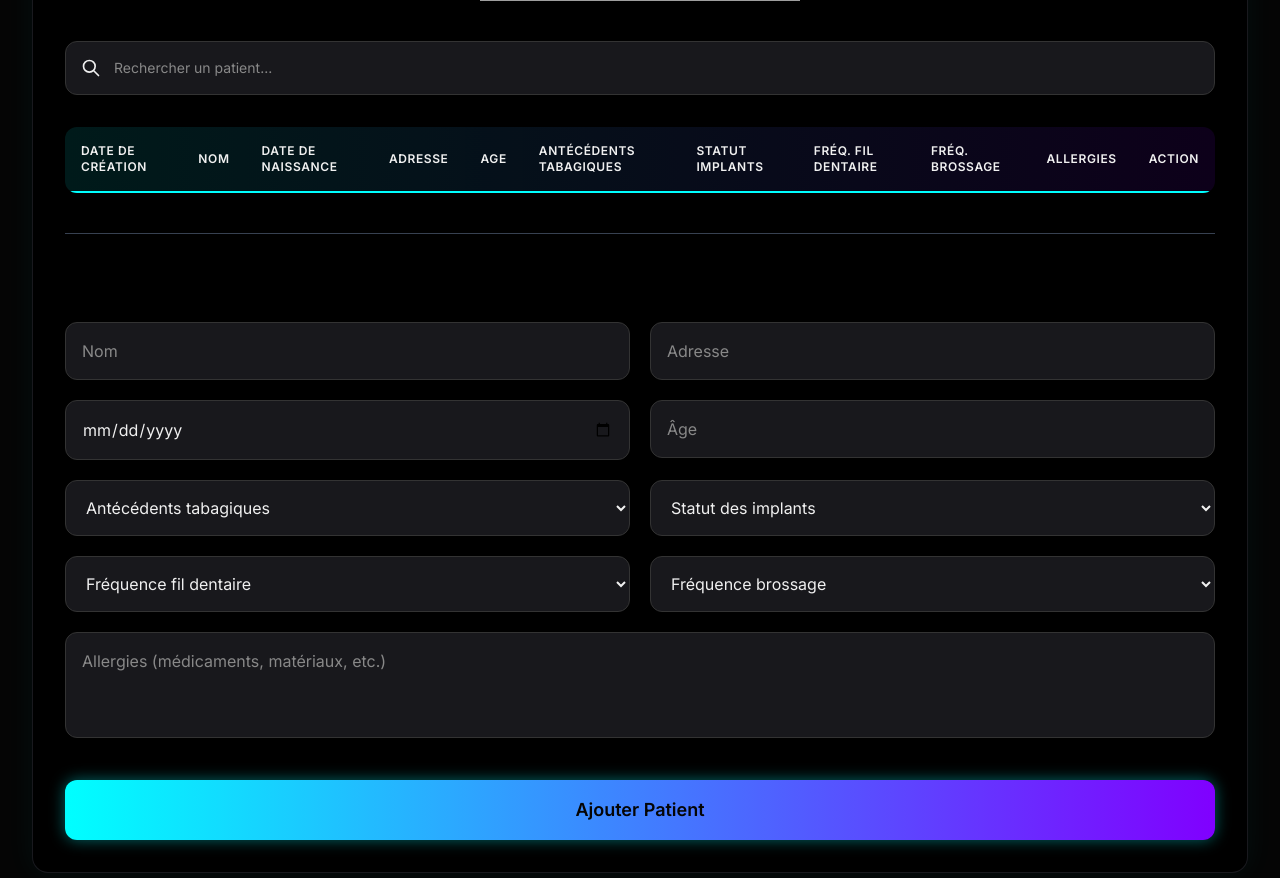
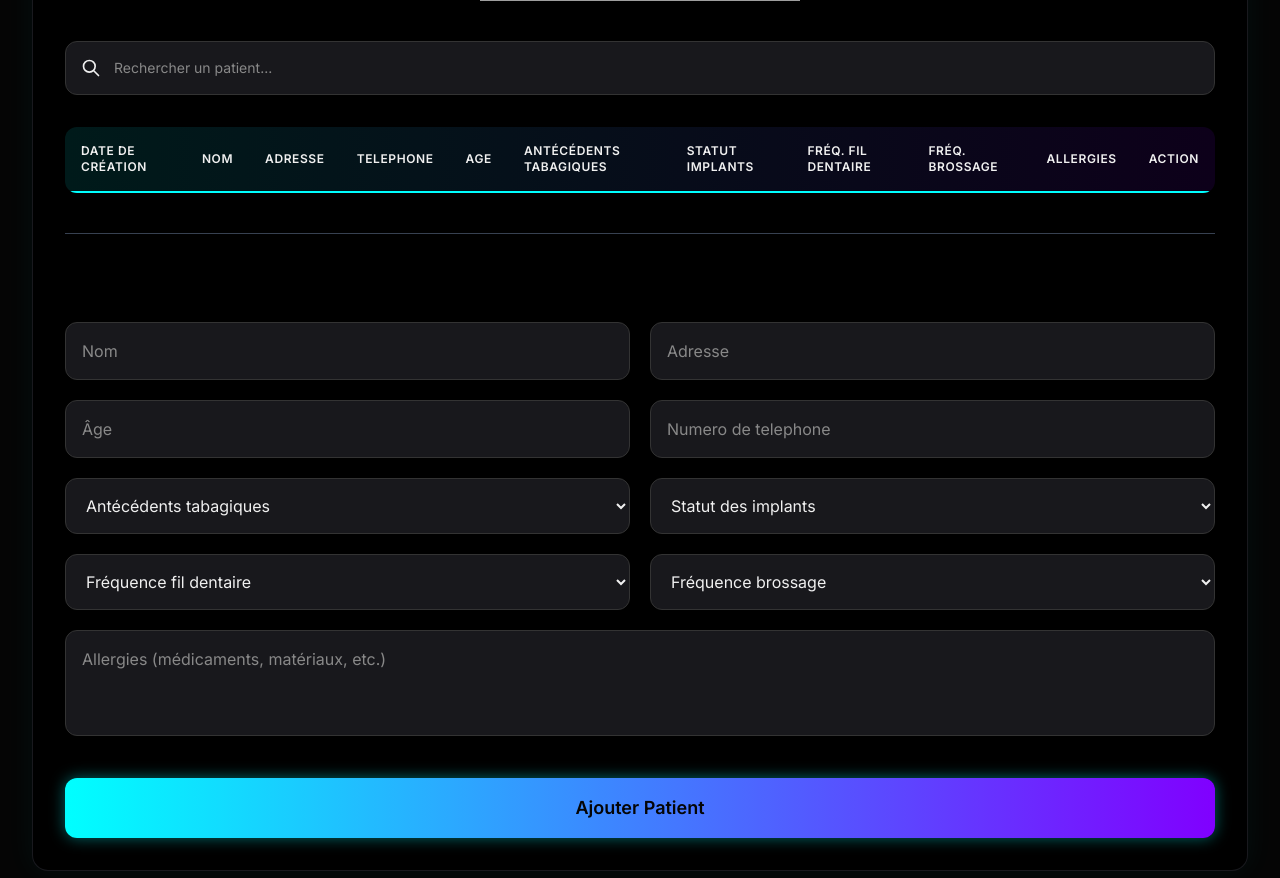
Before and after one commit to allarassemjonathan/marate_ai_dental, a Flask app: page / in a window 1280 px wide. Shown: the part 304-1182 px from the top of the page. Run offline with Flask 3, Linux system fonts and the light colour scheme; data that the repository does not hold is empty; some libraries are stand-ins or nearby versions; grey boxes are pictures that could not be loaded.

Commit message:
START SACKO

```diff
--- a/app.py
+++ b/app.py
@@ -284,13 +284,23 @@ class InvoicePDF(FPDF):
     def header(self):
         try:
             logo_url = "https://allarassemjonathan.github.io/marate_white.png"
-            response = requests.get(logo_url, timeout=10)
+            logo_cabinet = "https://allarassemjonathan.github.io/logo_renaissance.jpeg"
+            # response = requests.get(logo_url, timeout=10)
+            # if response.status_code == 200:
+            #     with tempfile.NamedTemporaryFile(delete=False, suffix='.png') as tmp_file:
+            #         tmp_file.write(response.content)
+            #         tmp_path = tmp_file.name
+            #     self.image(tmp_path, x=10, y=8, w=55)
+            #     os.remove(tmp_path)
+
+            response = requests.get(logo_cabinet, timeout=10)
             if response.status_code == 200:
-                with tempfile.NamedTemporaryFile(delete=False, suffix='.png') as tmp_file:
+                with tempfile.NamedTemporaryFile(delete=False, suffix='.jpeg') as tmp_file:
                     tmp_file.write(response.content)
                     tmp_path = tmp_file.name
-                self.image(tmp_path, x=10, y=8, w=25)
+                self.image(tmp_path, x=10, y=6, w=25)
                 os.remove(tmp_path)
+
         except Exception as e:
             print(f"Could not load logo: {e}")
 
@@ -310,6 +320,7 @@ class InvoicePDF(FPDF):
         right_x = 110
 
         # Left side: patient
+        self.ln()
         self.set_xy(left_x, self.get_y())
         self.cell(90, line_height, f"Nom: {patient['name']}", ln=0)
 
@@ -406,9 +417,11 @@ class InvoicePDF(FPDF):
         self.cell(0, 10, f"MONTANT À PAYER PAR LE PATIENT: {patient_amount} Fcfa", ln=1, align='C')
         self.set_text_color(0)
 
+from flask import request, jsonify, send_file
+from datetime import datetime
+import io
 
 @app.route('/generate_invoice/<int:patient_id>', methods=['POST'])
-# @subscription_required
 def generate_invoice(patient_id):
     try:
         data = request.get_json()
@@ -416,6 +429,8 @@ def generate_invoice(patient_id):
             return jsonify({'status': 'error', 'message': 'Invoice items are required'}), 400
 
         items = data['items']
+        insurance_percentage = int(data.get('insurance', 80))  # Default to 80%
+
         for item in items:
             if not all(key in item for key in ['name', 'quantity', 'price']):
                 return jsonify({'status': 'error', 'message': 'Each item must have name, quantity, and price'}), 400
@@ -425,19 +440,29 @@ def generate_invoice(patient_id):
             except (ValueError, TypeError):
                 return jsonify({'status': 'error', 'message': 'Quantity and price must be numeric'}), 400
 
+            # Add insurance to each item for PDF logic
+            item['insurance'] = insurance_percentage
+
         conn = get_db_connection()
-        patient = conn.execute('SELECT id, * FROM patients WHERE id = ?', (patient_id,)).fetchone()
+        cur = conn.cursor()
+        cur.execute(
+            'SELECT id, name, date_of_birth, adresse, telephone, age, antecedents_tabagiques, statut_implants, frequence_fil_dentaire, frequence_brossage, allergies, created_at FROM patients WHERE id = %s',
+            (patient_id,)
+        )
+        patient = cur.fetchone()
         conn.close()
 
         if not patient:
             return jsonify({'status': 'error', 'message': 'Patient not found'}), 404
 
+        patient = dict(patient)
+
         pdf = InvoicePDF()
         pdf.add_page()
         pdf.add_patient_info(patient)
-        pdf.add_invoice_table(items)
+        pdf.add_invoice_table(items)  # Insurance is now inside each item
 
-        pdf_data = pdf.output(dest='S').encode('latin1')  # 'S' returns PDF as str; encode to bytes
+        pdf_data = pdf.output(dest='S').encode('latin1')
         pdf_buffer = io.BytesIO(pdf_data)
         pdf_buffer.seek(0)
 
@@ -451,7 +476,6 @@ def generate_invoice(patient_id):
     except Exception as e:
         print(f"Error generating invoice: {str(e)}")
         return jsonify({'status': 'error', 'message': 'Internal server error'}), 500
-
 
 def email_reception(firstname, lastname, body, plot, recipient_email):
 
@@ -524,6 +548,7 @@ def init_db():
             name TEXT NOT NULL,
             date_of_birth DATE,
             adresse TEXT,
+            telephone TEXT,
             age INTEGER,
             antecedents_tabagiques TEXT,
             statut_implants TEXT,
@@ -590,7 +615,7 @@ def search():
     cur = conn.cursor()
 
     cur.execute(
-        """SELECT id, name, date_of_birth, adresse, age, antecedents_tabagiques,
+        """SELECT id, name, date_of_birth, adresse, telephone, age, antecedents_tabagiques,
         statut_implants, frequence_fil_dentaire, frequence_brossage,
         allergies, created_at
         FROM patients
@@ -785,7 +810,7 @@ def update_patient(patient_id):
     patient_name = data.get('name')
     try:
         allowed_columns = {
-            'name', 'date_of_birth', 'adresse', 'age',
+            'name', 'date_of_birth', 'adresse', 'age','telephone',
             'antecedents_tabagiques', 'statut_implants',
             'frequence_fil_dentaire', 'frequence_brossage', 'allergies'
         }
@@ -852,6 +877,7 @@ def migrate_database():
                     name TEXT NOT NULL,
                     date_of_birth DATE,
                     adresse TEXT,
+                    telephone TEXT,
                     age INTEGER,
                     antecedents_tabagiques TEXT,
                     statut_implants TEXT,
@@ -866,7 +892,7 @@ def migrate_database():
             # Copy only the matching columns (adjust as needed)
             cur.execute('''
                 INSERT INTO patients (name, date_of_birth, adresse, age, created_at)
-                SELECT name, date_of_birth, adresse, age, created_at
+                SELECT name, date_of_birth, adresse, telephone, age, created_at
                 FROM patients_backup
             ''')
 
--- a/static/js/search.js
+++ b/static/js/search.js
@@ -87,6 +87,13 @@ document.addEventListener('DOMContentLoaded', () => {
     return;
   }
 
+  const insuranceInput = document.getElementById('insuranceInput');
+  let insurance = parseInt(insuranceInput.value);
+  if (isNaN(insurance) || insurance < 0 || insurance > 100) {
+    alert('Veuillez entrer un pourcentage d\'assurance valide entre 0 et 100');
+    return;
+  }
+
   // Collect all invoice items
   const items = [];
   const itemContainers = document.querySelectorAll('#invoice-items-container .grid');
@@ -110,13 +117,12 @@ document.addEventListener('DOMContentLoaded', () => {
     return;
   }
 
-    // Send to server to generate PDF
   fetch(`/generate_invoice/${currentPatientId}`, {
     method: 'POST',
     headers: {
       'Content-Type': 'application/json',
     },
-        body: JSON.stringify({ items: items })
+    body: JSON.stringify({ items: items, insurance: insurance })
   })
   .then(response => {
     if (response.ok) {
@@ -126,7 +132,6 @@ document.addEventListener('DOMContentLoaded', () => {
     }
   })
   .then(blob => {
-        // Create download link
     const url = window.URL.createObjectURL(blob);
     const a = document.createElement('a');
     a.style.display = 'none';
@@ -136,8 +141,6 @@ document.addEventListener('DOMContentLoaded', () => {
     a.click();
     window.URL.revokeObjectURL(url);
     document.body.removeChild(a);
-
-        // Close modal
     closeInvoiceModal();
   })
   .catch(error => {
@@ -146,12 +149,15 @@ document.addEventListener('DOMContentLoaded', () => {
   });
 };
 
+
 function loadPatients(q = '') {
   fetch(`/search?q=${encodeURIComponent(q)}`)
     .then(res => res.json())
     .then(data => {
       console.log(data);
       resultsTable.innerHTML = '';
+      data.sort((a, b) => new Date(b.created_at) - new Date(a.created_at));
+      data = data.slice(0, 20);
       data.forEach(p => {
         const tr = document.createElement('tr');
         tr.className = "cursor-pointer hover:bg-gray-800 transition-colors";
@@ -168,7 +174,7 @@ function loadPatients(q = '') {
 
         // The rest of the fields
         [
-          'name', 'date_of_birth', 'adresse', 'age', 'antecedents_tabagiques',
+          'name', 'adresse', 'telephone', 'age', 'antecedents_tabagiques',
           'statut_implants', 'frequence_fil_dentaire', 'frequence_brossage', 'allergies'
         ].forEach(k => {
           const td = document.createElement('td');
@@ -178,7 +184,10 @@ function loadPatients(q = '') {
           if (k == 'date_of_birth' && typeof p[k] === 'string') {
             p[k] = new Date(p[k]).toISOString().split('T')[0];
           }
-
+          if (k === 'created_at' && typeof p[k] === 'string') {
+            const date = new Date(p[k]);
+            p[k] = date.toISOString().replace('T', ' ').split('.')[0];
+          }
           let content = p[k] || '';
           if (content.length > 30) {
             content = content.substring(0, 30) + '...';
@@ -225,7 +234,7 @@ function loadPatients(q = '') {
         document.getElementById('editId').value = patient.id;
 
         // Updated fields array to match new schema
-        const fields = ['name', 'date_of_birth', 'adresse', 'age',
+        const fields = ['name', 'adresse', 'age', 'telephone',
                         'antecedents_tabagiques', 'statut_implants', 'frequence_fil_dentaire',
                         'frequence_brossage', 'allergies'];
 
--- a/templates/index.html
+++ b/templates/index.html
@@ -214,8 +214,8 @@
           <tr>
             <th class="p-4 text-left text-cyan-400 font-semibold uppercase text-xs tracking-wider">Date de création</th>
             <th class="p-4 text-left text-cyan-400 font-semibold uppercase text-xs tracking-wider">Nom</th>
-            <th class="p-4 text-left text-cyan-400 font-semibold uppercase text-xs tracking-wider">Date de naissance</th>
             <th class="p-4 text-left text-cyan-400 font-semibold uppercase text-xs tracking-wider">Adresse</th>
+            <th class="p-4 text-left text-cyan-400 font-semibold uppercase text-xs tracking-wider">Telephone</th>
             <th class="p-4 text-left text-cyan-400 font-semibold uppercase text-xs tracking-wider">Age</th>
             <th class="p-4 text-left text-cyan-400 font-semibold uppercase text-xs tracking-wider">Antécédents tabagiques</th>
             <th class="p-4 text-left text-cyan-400 font-semibold uppercase text-xs tracking-wider">Statut implants</th>
@@ -246,12 +246,11 @@
         </div>
 
         <div class="relative">
-          <input name="date_of_birth" type="date" class="input-field w-full p-4 rounded-xl">
+          <input name="age" type="number" placeholder="Âge" class="input-field w-full p-4 rounded-xl">
           <div class="absolute left-0 bottom-0 h-0.5 w-0 bg-gradient-to-r from-cyan-400 to-purple-500 transition-all duration-300 input-underline"></div>
         </div>
-
-        <div class="relative">
-          <input name="age" type="number" placeholder="Âge" class="input-field w-full p-4 rounded-xl">
+            <div class="relative">
+          <input name="telephone" type="text" placeholder="Numero de telephone" class="input-field w-full p-4 rounded-xl">
           <div class="absolute left-0 bottom-0 h-0.5 w-0 bg-gradient-to-r from-cyan-400 to-purple-500 transition-all duration-300 input-underline"></div>
         </div>
 
@@ -310,8 +309,7 @@
       </div>
     </div>
   </div>
-
-  <!-- Invoice Modal -->
+<!-- Invoice Modal -->
 <div id="invoiceModal" class="fixed inset-0 bg-black bg-opacity-70 backdrop-blur-sm flex items-center justify-center z-50" style="display: none !important;">
   <div class="card rounded-2xl p-8 max-w-4xl w-full max-h-screen overflow-y-auto scrollbar mx-4" onclick="event.stopPropagation()">
     <div class="flex justify-between items-center mb-6">
@@ -326,6 +324,20 @@
     <div id="invoice-items-container">
       <!-- Invoice items will be added here -->
     </div>
+
+    <!-- Insurance Percentage Selection -->
+<div class="mt-6 mb-4">
+  <label for="insuranceInput" class="block text-white mb-2">Pourcentage d'assurance (%)</label>
+  <input
+    type="number"
+    id="insuranceInput"
+    class="w-full md:w-48 p-3 rounded-xl bg-black text-white border border-cyan-400"
+    placeholder="80"
+    min="0"
+    max="100"
+    step="1"
+  />
+</div>
 
     <div class="flex justify-between items-center mt-6">
       <button type="button" onclick="addInvoiceItem()" class="px-6 py-3 bg-gray-600 hover:bg-gray-500 text-white rounded-xl transition-colors">
@@ -368,9 +380,12 @@
         </div>
 
         <div class="relative">
-          <input id="edit_date_of_birth" name="date_of_birth" type="date" class="input-field w-full p-4 rounded-xl">
+          <input id="edit_telephone" name="telephone" type="text" placeholder="Numero de telephone" class="input-field w-full p-4 rounded-xl">
           <div class="absolute left-0 bottom-0 h-0.5 w-0 bg-gradient-to-r from-cyan-400 to-purple-500 transition-all duration-300 input-underline"></div>
         </div>
+
+        <div class="relative">
+
 
         <div class="relative">
           <input id="edit_age" name="age" type="number" placeholder="Age" class="input-field w-full p-4 rounded-xl">
@@ -475,7 +490,7 @@ function populateTable(data) {
     row.className = 'table-row hover:bg-opacity-10';
 
     // Updated fields array to match new dental-focused schema with creation date
-    const fields = ['name', 'date_of_birth', 'adresse', 'age', 'antecedents_tabagiques',
+    const fields = ['name',  'adresse', 'telephone', 'age', 'antecedents_tabagiques',
                     'statut_implants', 'frequence_fil_dentaire', 'frequence_brossage',
                     'allergies', 'created_at'];
 
@@ -540,7 +555,7 @@ function populateTable(data) {
   document.getElementById('editId').value = patient.rowid || patient.id;
   document.getElementById('edit_name').value = patient.name || '';
   document.getElementById('edit_adresse').value = patient.adresse || '';
-  document.getElementById('edit_date_of_birth').value = patient.date_of_birth || '';
+  document.getElementById('edit_telephone').value = patient.telephone || '';
   document.getElementById('edit_age').value = patient.age || '';
   document.getElementById('edit_antecedents_tabagiques').value = patient.antecedents_tabagiques || '';
   document.getElementById('edit_statut_implants').value = patient.statut_implants || '';
```
Lines whose indentation alone changed are shown as unchanged.
